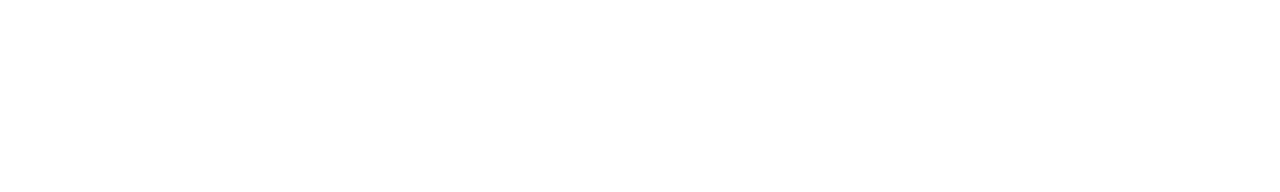
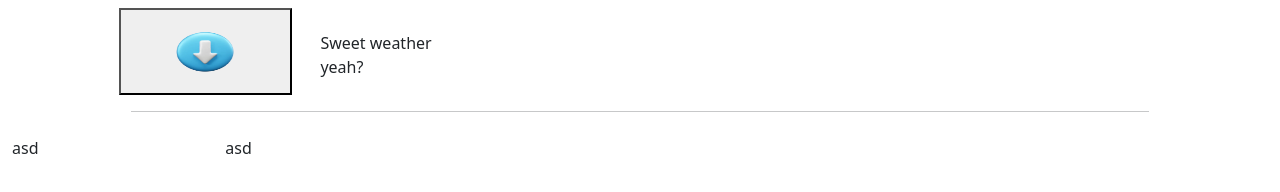
Before and after one commit to JulenMO/Proyecto-OpenWeather, a plain HTML site: page index.html in a window 1280 px wide. Drawn offline with nearby package versions, Linux system fonts and the light colour scheme.

Commit message:
Comienzo de creación de la estructura

```diff
--- /dev/null
+++ b/archivosDiseño/scss/_cuerpo.scss
@@ -0,0 +1,3 @@
+body {
+
+}
--- a/archivosDiseño/scss/_navegador.scss
+++ b/archivosDiseño/scss/_navegador.scss
@@ -0,0 +1,6 @@
+nav {
+    img {
+        width: 50%;
+        height: 70%;
+    }
+}
--- a/archivosDiseño/scss/index.scss
+++ b/archivosDiseño/scss/index.scss
@@ -1 +1,2 @@
 @import 'navegador';
+@import 'cuerpo';
--- a/index.html
+++ b/index.html
@@ -3,21 +3,50 @@
 
 <head>
     <meta charset="UTF-8">
-    <title>Página OpenWeather</title>
+    <title>Sweet Weather</title>
     <script src="https://ajax.googleapis.com/ajax/libs/jquery/3.7.1/jquery.min.js"></script>
-    <link rel="stylesheet" href="https://cdn.jsdelivr.net/npm/bootstrap@5.3.3/dist/css/bootstrap.min.css" crossorigin="anonymous">
+    <link rel="stylesheet" href="https://cdn.jsdelivr.net/npm/bootstrap@5.3.3/dist/css/bootstrap.min.css"
+        crossorigin="anonymous">
     <link rel="stylesheet" type="text/css" href="archivosDiseño/css/index.css">
 </head>
 
 <body>
-
+    <div class="container-fluid">
+        <nav class="navbar row">
+            <div class="container col-10 align-self-end">
+                <div class="container-fluid">
+                    <div class="row">
+                        <button class="navbar-brand col-2">
+                            <img src="./img/iconoDesplegar.webp" alt="Desplegar">
+                        </button>
+                        <p class="col-2 align-self-end">
+                            Sweet weather yeah?
+                        </p>
+                    </div>
+                    <hr>
+                </div>
+            </div>
+        </nav>
+        <section class="row">
+            <div class="col-2">
+                <p>
+                    asd
+                </p>
+            </div>
+            <div class="col-10">
+                <p>
+                    asd
+                </p>
+            </div>
+        </section>
+    </div>
     <script src="funcionalidad/index.js"></script>
     <script src="https://cdn.jsdelivr.net/npm/@popperjs/core@2.11.8/dist/umd/popper.min.js"
-		integrity="sha384-I7E8VVD/ismYTF4hNIPjVp/Zjvgyol6VFvRkX/vR+Vc4jQkC+hVqc2pM8ODewa9r"
-		crossorigin="anonymous"></script>
-	<script src="https://cdn.jsdelivr.net/npm/bootstrap@5.3.3/dist/js/bootstrap.min.js"
-		integrity="sha384-0pUGZvbkm6XF6gxjEnlmuGrJXVbNuzT9qBBavbLwCsOGabYfZo0T0to5eqruptLy"
-		crossorigin="anonymous"></script>
+        integrity="sha384-I7E8VVD/ismYTF4hNIPjVp/Zjvgyol6VFvRkX/vR+Vc4jQkC+hVqc2pM8ODewa9r"
+        crossorigin="anonymous"></script>
+    <script src="https://cdn.jsdelivr.net/npm/bootstrap@5.3.3/dist/js/bootstrap.min.js"
+        integrity="sha384-0pUGZvbkm6XF6gxjEnlmuGrJXVbNuzT9qBBavbLwCsOGabYfZo0T0to5eqruptLy"
+        crossorigin="anonymous"></script>
 </body>
 
 </html>
```
Also changed, not shown: archivosDiseño/css/index.css, img/iconoDesplegar.webp (added), 1 other file.
